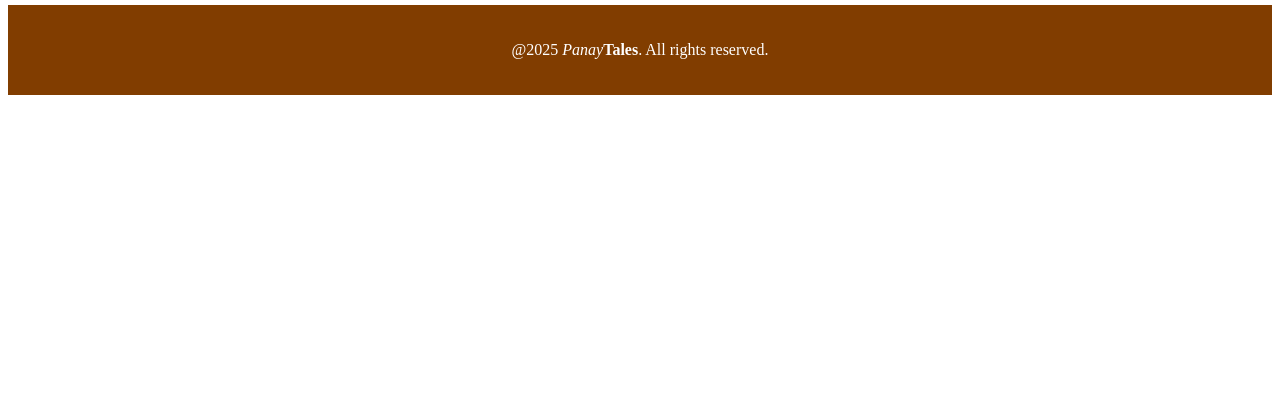
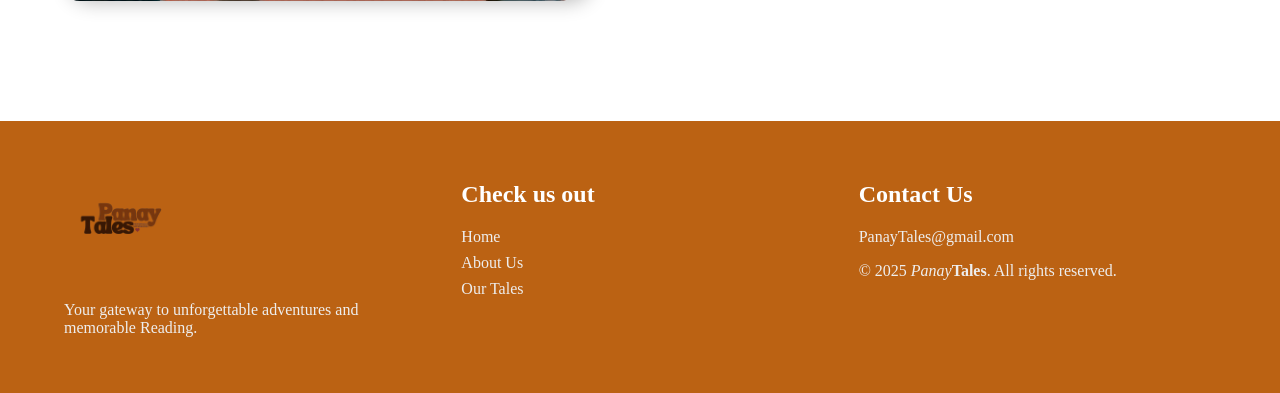
Before and after one commit to christianjayvillanueva-1654/ITC-PROJECT, a PHP site: page /About.php in a window 1280 px wide. Shown: the part 913-1306 px from the top of the page. Before the commit the page ends 1008 px from the top, so only its background shows below. Run offline with PHP 8.4, Linux system fonts and the light colour scheme.

Commit message:
aboutPage is done

```diff
--- a/About.php
+++ b/About.php
@@ -1,39 +1,76 @@
-<?php
-$currentPage = basename($_SERVER['PHP_SELF']);
-?> <!--This is just me testing dw-->
+<?php $currentPage = basename($_SERVER['PHP_SELF']); ?>
+
 <!DOCTYPE html>
 <html lang="en">
 <head>
     <meta charset="UTF-8">
     <meta name="viewport" content="width=device-width, initial-scale=1.0">
     <title>About Us</title>
+
     <link rel="stylesheet" href="css/navbar.css">
     <link rel="stylesheet" href="css/AboutPage.css">
 </head>
+
 <body>
+
 <?php include 'navbar.php'; ?>
-        <!--body image for about us-->
+
 <div class="about-wrapper">
+
+    <!-- LEFT SIDE IMAGE -->
     <div class="left-section">
-    <div class="about-image">
-        <img src="images/img1.jpg" alt="About us bgimg">
+        <div class="left-image-container">
+        <img src="images/Tales2.jpg" alt="About us bg image">
     </div>
 </div>
+
+    <!-- RIGHT SIDE TEXT -->
     <div class="about-text">
+        <div class="info-box">
         <h2>OUR MISSION</h2>
-    <p>Welcome to our website! We are dedicated to providing unforgettable
-                adventures and memorable experiences. Our goal is to give you the
-                best service, comfort, and satisfaction through our passion and expertise.
-    </p>
-    <br>
+        <p>Our mission is to preserve, celebrate, and share the untold stories and treasured folklore of Panay Island. We aim to bring joy, curiosity, and cultural pride by making
+        these tales accessible to all—especially to younger generations who may have never heard them.
+         Through our platform, we seek to keep our heritage alive, pass down the wisdom and wonder of our local legends, and inspire others to appreciate the beauty and magic of Panay’s storytelling traditions.</p>
+</div>
+<div class="info-box">
         <h2>OUR VISION</h2>
-    <p>With years of experience and a love for exploration, our team works
-                tirelessly to help you discover the best destinations and activities
-                that match your interests.</p>
+        <p>Our vision is to see Panay and Iloilo’s stories recognized and celebrated across the Philippines and the world—just like the well-known tales of other islands and cultures.
+         We envision a future where our rich folklore is taught, shared, and passed on with pride from one generation to the next. By shining light on these meaningful narratives, we hope to strengthen Pinoy identity,
+          uplift local culture, and ensure that the tales of Panay stand proudly among the legends of the world.</p>
     </div>
 </div>
+
+</div> <!-- END OF WRAPPER -->
+
 <footer class="main-footer">
-    <p>@2025 <i>Panay</i><b>Tales</b>. All rights reserved.</p>
+
+    <div class="footer-content">
+
+        <div class="footer-section about">
+            <div class="logo">
+                <img src="images/logonobg.png" alt="PanayTales Logo">
+            </div>
+            <p>Your gateway to unforgettable adventures and memorable Reading.</p>
+        </div>
+
+        <div class="footer-section links">
+            <h2>Check us out</h2>
+            <ul>
+                <li><a href="index.php">Home</a></li>
+                <li><a href="About.php">About Us</a></li>
+                <li><a href="Services.php">Our Tales</a></li>
+            </ul>
+        </div>
+
+        <div class="footer-section contact">
+            <h2>Contact Us</h2>
+            <p>PanayTales@gmail.com</p>
+            <p>© 2025 <i>Panay</i><b>Tales</b>. All rights reserved.</p>
+        </div>
+
+    </div>
+
 </footer>
+
 </body>
 </html>
--- a/css/AboutPage.css
+++ b/css/AboutPage.css
@@ -1,60 +1,158 @@
-/* Overall page padding */
+html, body {
+   height: 1005;
+   margin: 0;
+   padding: 0;
+}
+/* Entire page container */
 .about-wrapper {
     display: flex;
     width: 100%;
     min-height: 100vh;
-    padding: 50px;
+    padding: 40px;
     box-sizing: border-box;
-    gap: 30px;
+    gap: 40px;
 }
 
-/* Left image container */
-.about-image {
+/* LEFT SIDE IMAGE PANEL */
+.left-section {
+    flex: 1;
     width: 50%;
-    height: 100%;
+    justify-content: stretch;
+    align-items: center;
+    padding: 20px;
 }
 
-/*left section*/
-.left-section {
-   flex: 1;
-   background-image: url(img1.jpg);
-   background-size: cover;
-    background-position: center;
-    background-repeat: no-repeat;
-}
-/* The image itself */
-.about-image img {
+.left-section img {
     width: 100%;
     height: 100%;
     object-fit: cover;
-    border-radius: 10px; /* rounded corners */
+    border-radius: 10px;
 }
 
-/* Right-side text */
+/* RIGHT SIDE TEXT */
 .about-text {
-    width: 50%;
-    padding: 40px;
+    flex: 1;
+    padding: 20px 40px;
+    display: flex;
     flex-direction: column;
-    justify-content: flex-start;
+    justify-content: center;
 }
 
 .about-text h2 {
     color: #4e2d04;
-    font-size: 30px;
-    margin-bottom: 15px;
+    font-size: 32px;
+    margin-bottom: 10px;
 }
 
 .about-text p {
     color: #444;
     line-height: 1.7;
-    font-size: 16px;
+    margin-bottom: 25px;
+    padding-top: 30px;
 }
 
-/* Footer styling */
+/* FOOTER AREA */
 .main-footer {
-    margin-top: 50px;
-    background-color: #813d00;
+    background-color: #bb6213;
     color: white;
-    text-align: center;
+    padding: 40px 0;
+    margin-top: 60px;
+}
+
+.footer-content {
+    width: 90%;
+    max-width: 1200px;
+    margin: auto;
+    display: flex;
+    justify-content: space-between;
+    gap: 40px;
+    flex-wrap: wrap;
+}
+
+.footer-section {
+    flex: 1;
+    min-width: 230px;
+}
+
+.logo img {
+    width: 120px;
+}
+
+.footer-section p,
+.footer-section ul li a {
+    color: #eee;
+}
+
+/* footer links */
+.footer-section ul {
+    list-style: none;
+    padding: 0;
+}
+
+.footer-section ul li {
+    margin-bottom: 8px;
+}
+
+.footer-section ul li a {
+    text-decoration: none;
+    transition: 0.3s;
+}
+
+.footer-section ul li a:hover {
+    color: white;
+    padding-left: 4px;
+}
+
+/* animation*/
+@media (max-width: 768px) {
+    .about-wrapper {
+        flex-direction: column;
+    }
+    .footer-content {
+        flex-direction: column;
+        text-align: center;
+    }
+    .logo img {
+        margin: auto;
+    }
+}
+
+/* Info Box Styling */
+.info-box {
+    background: #fff;
+    padding: 25px 30px;
+    border-radius: 8px;
+    margin-bottom: 60px;
+/*shadow*/
+    box-shadow: 0 4px 15px rgba(0, 0, 0, 0.15);
+    border-left: 8px solid #bb6213
+}
+
+.info-box h2 {
+    margin-top: 0;
+}
+
+.info-box p {
+    margin-bottom: 0;
+}
+
+.about-page {
+    background-color: oklch(81.635% 0.06421 56.52);
+    min-height: 100vh;
     padding: 20px;
 }
+
+.left-image-container {
+    width: 100%;
+    height: 100%;
+    border-radius: 20px;
+    overflow: hidden;
+    box-shadow: 10px 0 20px rgba(0, 0, 0, 0.3);
+}
+
+.left-image-container img {
+    width: 100%;
+    height: 100%;
+    object-fit: cover;
+    display: block;
+}
```
Also changed, not shown: images/Logo.jpg (added), images/Logonobg.png (added), images/Tales2.jpg (added), images/folktales.jpg (added). Lines whose indentation alone changed are shown as unchanged.
